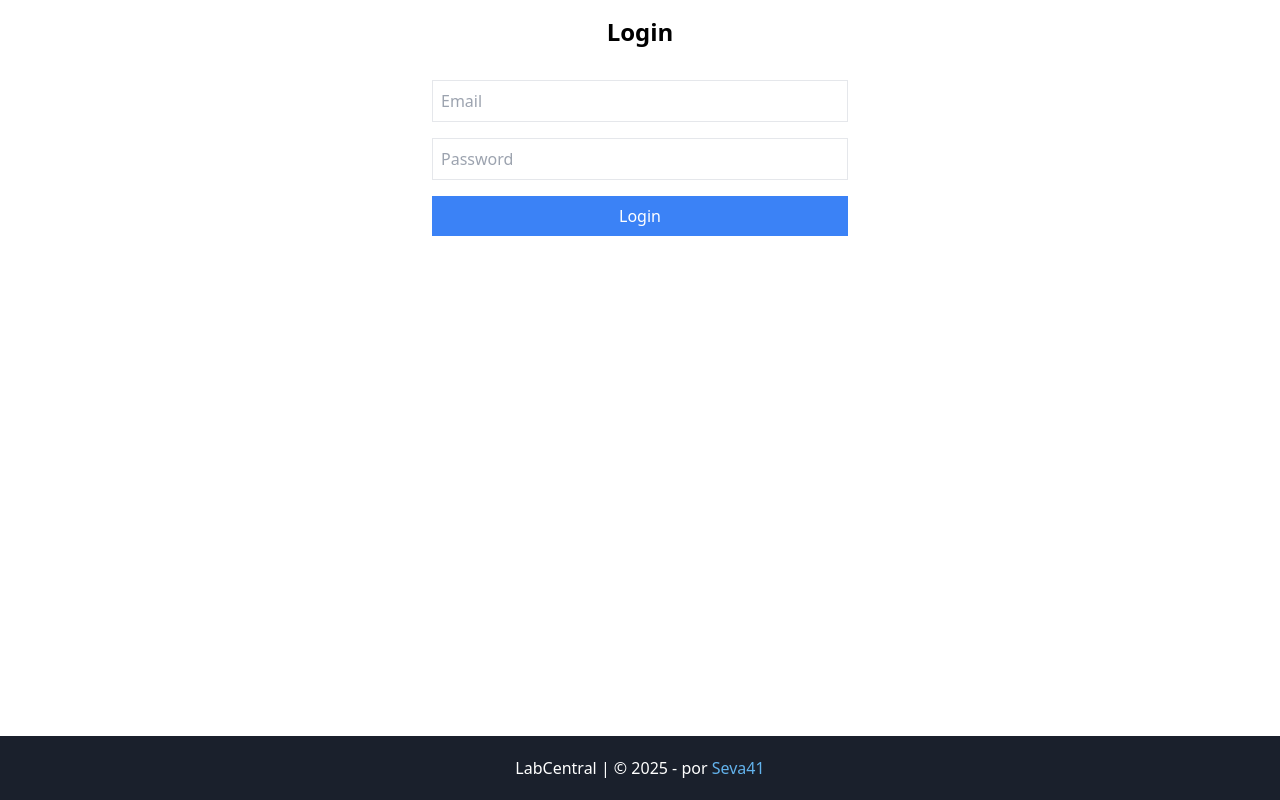
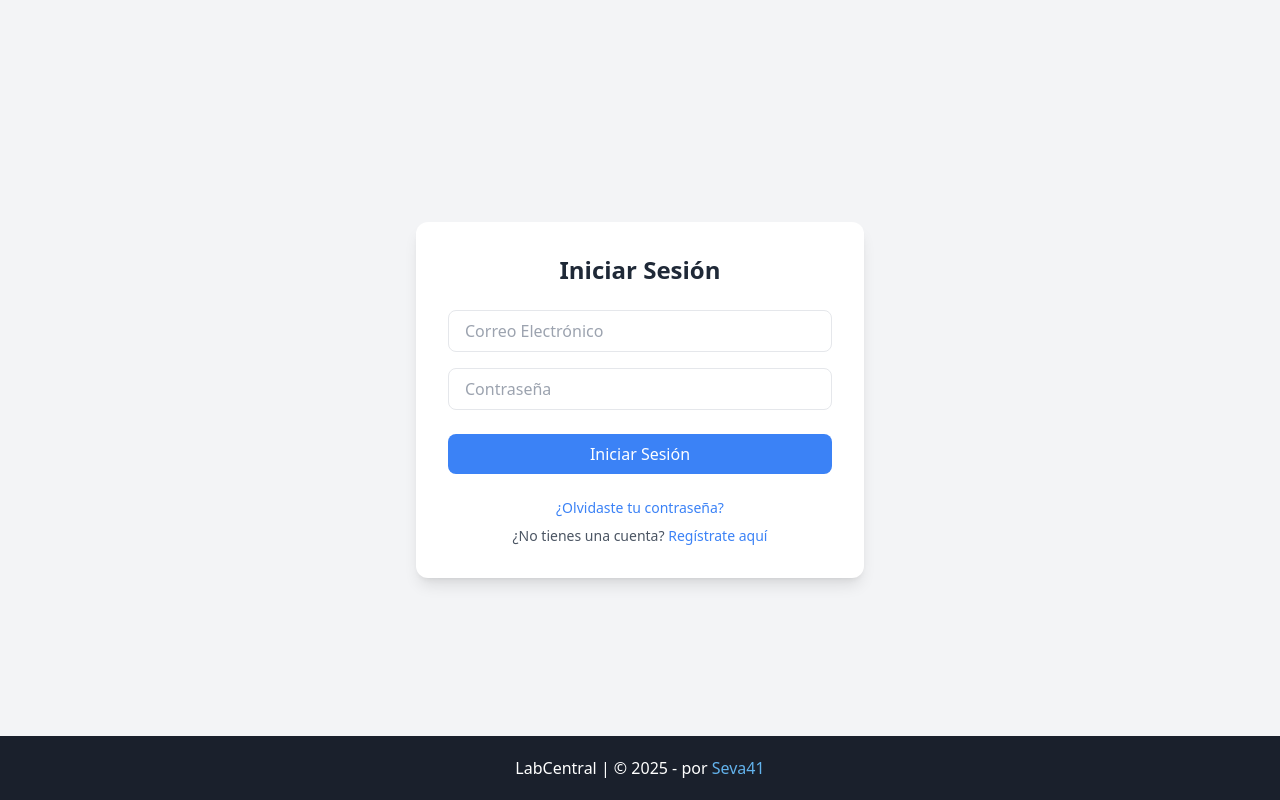
Before and after one commit to Seva41/LabCentral, a Next.js app in the folder labselector/: page /login in a window 1280 px wide. Built offline with nearby package versions, Linux system fonts and the light colour scheme.

Commit message:
Fixes en login

```diff
--- a/labselector/pages/dashboard.js
+++ b/labselector/pages/dashboard.js
@@ -1,9 +1,11 @@
 import { useAuth } from "../context/AuthContext";
 import { useState, useEffect } from "react";
+import { useRouter } from "next/router";
 
 function Dashboard() {
-  const { token } = useAuth();
+  const { token, logout } = useAuth(); // Añadido el método logout
   const [exercises, setExercises] = useState([]);
+  const router = useRouter();
 
   useEffect(() => {
     const fetchExercises = async () => {
@@ -44,9 +46,22 @@ function Dashboard() {
     }
   };
 
+  const handleLogout = () => {
+    logout(); // Llama al método logout del contexto
+    router.push("/login"); // Redirige al login
+  };
+
   return (
     <div className="container mx-auto p-4">
-      <h1 className="text-2xl font-bold text-center mb-6">Dashboard</h1>
+      <div className="flex justify-between items-center mb-6">
+        <h1 className="text-2xl font-bold">Dashboard</h1>
+        <button
+          onClick={handleLogout}
+          className="bg-red-500 text-white px-4 py-2 rounded hover:bg-red-600"
+        >
+          Logout
+        </button>
+      </div>
       <div className="grid grid-cols-1 sm:grid-cols-2 lg:grid-cols-3 gap-6">
         {exercises.map((exercise) => (
           <div
--- a/labselector/pages/login.js
+++ b/labselector/pages/login.js
@@ -1,5 +1,6 @@
 import { useState } from "react";
 import { useRouter } from "next/router";
+import Link from "next/link";
 import { useAuth } from "../context/AuthContext";
 
 function Login() {
@@ -30,31 +31,52 @@ function Login() {
   };
 
   return (
-    <div className="container mx-auto">
-      <h1 className="text-2xl font-bold text-center my-4">Login</h1>
-      <form onSubmit={handleLogin} className="max-w-md mx-auto p-4">
+    <div className="flex items-center justify-center min-h-screen bg-gray-100">
+      <form
+        onSubmit={handleLogin}
+        className="w-full max-w-md p-8 space-y-6 bg-white shadow-lg rounded-xl"
+      >
+        <h1 className="text-2xl font-bold text-center text-gray-800">Iniciar Sesión</h1>
+
+        <div className="space-y-4">
           <input
             type="email"
-          placeholder="Email"
+            placeholder="Correo Electrónico"
             value={email}
             onChange={(e) => setEmail(e.target.value)}
-          className="border p-2 w-full mb-4"
             required
+            className="w-full px-4 py-2 border rounded-lg focus:outline-none focus:ring-2 focus:ring-blue-500"
           />
           <input
             type="password"
-          placeholder="Password"
+            placeholder="Contraseña"
             value={password}
             onChange={(e) => setPassword(e.target.value)}
-          className="border p-2 w-full mb-4"
             required
+            className="w-full px-4 py-2 border rounded-lg focus:outline-none focus:ring-2 focus:ring-blue-500"
           />
+        </div>
+
         <button
           type="submit"
-          className="bg-blue-500 text-white px-4 py-2 w-full"
+          className="w-full px-4 py-2 text-white bg-blue-500 rounded-lg hover:bg-blue-600 focus:ring-2 focus:ring-blue-400"
         >
-          Login
+          Iniciar Sesión
         </button>
+
+        <div className="text-sm text-center text-gray-600">
+          <p>
+            <Link href="/reset-password" className="text-blue-500 hover:underline">
+              ¿Olvidaste tu contraseña?
+            </Link>
+          </p>
+          <p className="mt-2">
+            ¿No tienes una cuenta?{" "}
+            <Link href="/signup" className="text-blue-500 hover:underline">
+              Regístrate aquí
+            </Link>
+          </p>
+        </div>
       </form>
     </div>
   );
--- a/labselector/pages/reset-password.js
+++ b/labselector/pages/reset-password.js
@@ -1,17 +1,18 @@
-import { useState } from 'react';
-import axios from 'axios';
+import { useState } from "react";
+import axios from "axios";
+import Link from "next/link";
 
 export default function ResetPassword() {
-  const [email, setEmail] = useState('');
-  const [message, setMessage] = useState('');
+  const [email, setEmail] = useState("");
+  const [message, setMessage] = useState("");
 
   const handleReset = async (e) => {
     e.preventDefault();
     try {
-      await axios.post('http://localhost:5000/api/request_password_reset', { email });
-      setMessage('Si el correo está registrado, se ha enviado un enlace de recuperación.');
+      await axios.post("http://localhost:5000/api/request_password_reset", { email });
+      setMessage("Si el correo está registrado, se ha enviado un enlace de recuperación.");
     } catch {
-      setMessage('Ocurrió un error. Inténtalo nuevamente.');
+      setMessage("Ocurrió un error. Inténtalo nuevamente.");
     }
   };
 
@@ -46,6 +47,18 @@ export default function ResetPassword() {
             {message}
           </p>
         )}
+
+        {/* Botón para volver al login */}
+        <div className="text-center">
+          <Link href="/login">
+            <button
+              type="button"
+              className="mt-4 px-4 py-2 text-blue-500 border border-blue-500 rounded-lg hover:bg-blue-500 hover:text-white focus:ring-2 focus:ring-blue-400"
+            >
+              Volver al Login
+            </button>
+          </Link>
+        </div>
       </form>
     </div>
   );
```
Lines whose indentation alone changed are shown as unchanged.
